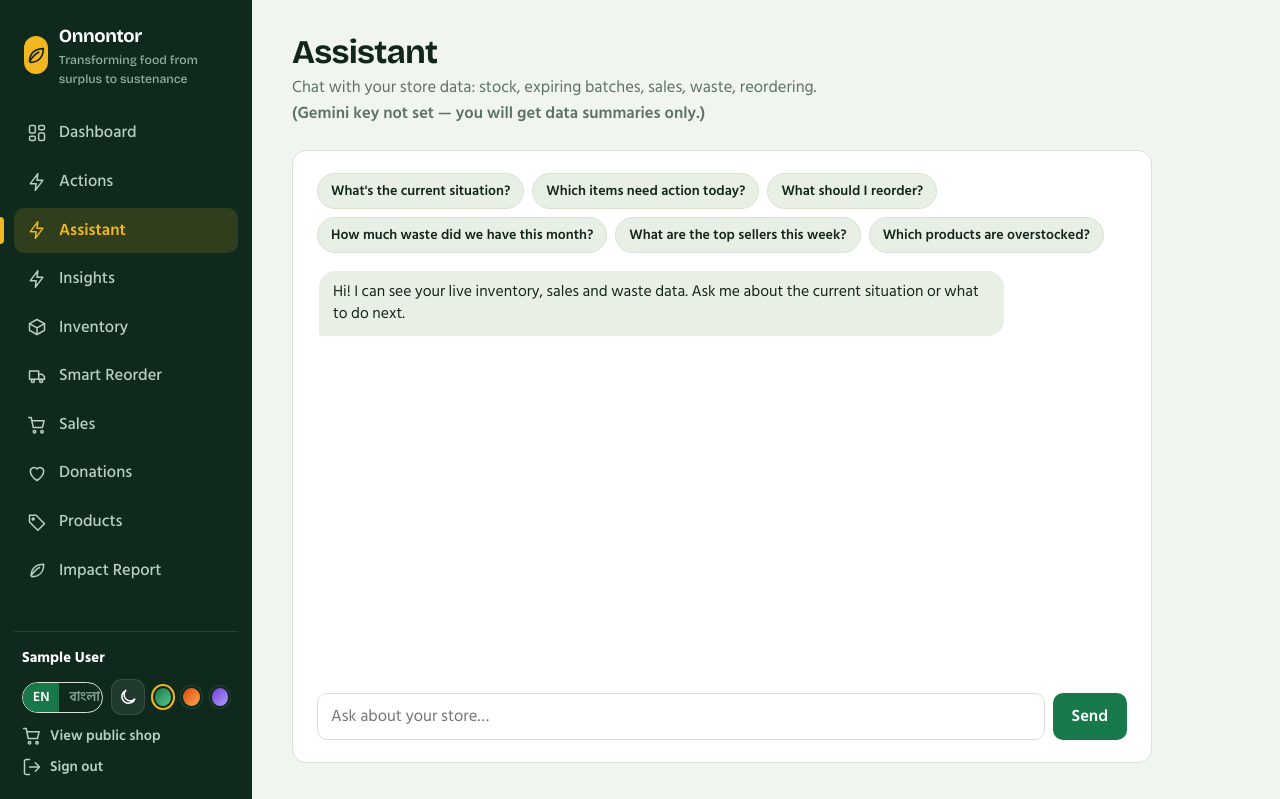
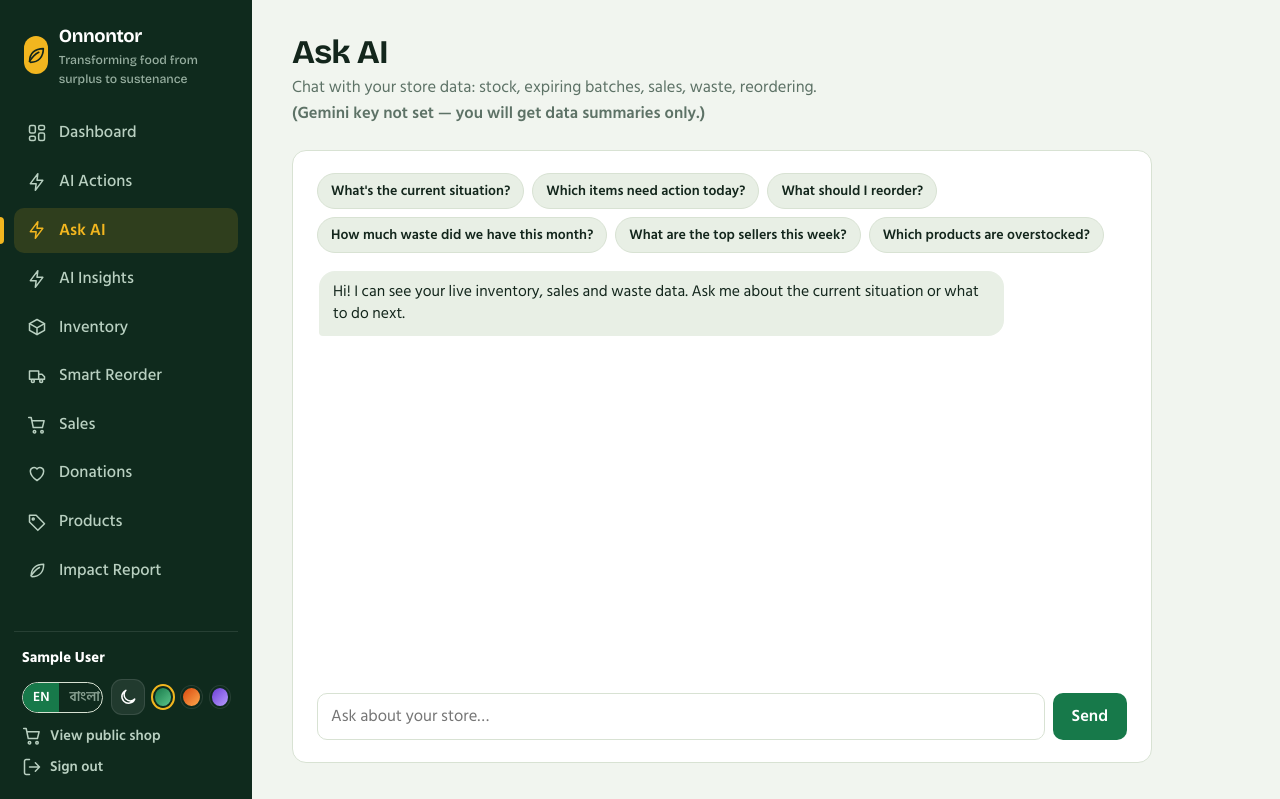
Before and after one commit to ibnath1122/foodwastezero, a Flask app: page /assistant in a window 1280 px wide. Shown: the top 799 px of the page. Run offline with Flask 3, Linux system fonts and the light colour scheme; the visitor is signed in with stand-in values (Sample User, id 1); data that the repository does not hold is empty; some libraries are stand-ins or nearby versions.

```diff
--- a/templates/ai_insights.html
+++ b/templates/ai_insights.html
@@ -1,9 +1,9 @@
 {% extends "base.html" %}
 {% from "_macros.html" import icon %}
-{% block title %}Insights{% endblock %}
+{% block title %}AI Insights{% endblock %}
 {% block content %}
 <div class="page-head">
-  <div><h1>Insights</h1><p>Reads the forecast engine's numbers and writes a plain-language action plan. All figures come from your data.</p></div>
+  <div><h1>AI Insights</h1><p>Gemini reads the forecast engine's numbers and writes a plain-language action plan. All figures come from your data.</p></div>
   <form method="post"><button class="btn" {{ '' if enabled else 'disabled' }}>{{ icon('i-refresh') }}{{ 'Re-analyse' if result else 'Analyse my store' }}</button></form>
 </div>
 
@@ -25,6 +25,6 @@
 </div>
 <p class="muted small" style="margin-top:14px">Generated by {{ model }} from live store data. Review before acting.</p>
 {% elif enabled and not error %}
-<div class="card empty">Press <b>Analyse my store</b> to generate today's briefing.</div>
+<div class="card empty">Press <b>Analyse my store</b> to generate today's AI briefing.</div>
 {% endif %}
 {% endblock %}
--- a/templates/assistant.html
+++ b/templates/assistant.html
@@ -1,7 +1,7 @@
 {% extends "base.html" %}
-{% block title %}Assistant{% endblock %}
+{% block title %}Ask AI{% endblock %}
 {% block content %}
-<div class="page-head"><div><h1>Assistant</h1><p>Chat with your store data: stock, expiring batches, sales, waste, reordering.{% if not enabled %} <b>(Gemini key not set — you will get data summaries only.)</b>{% endif %}</p></div></div>
+<div class="page-head"><div><h1>Ask AI</h1><p>Chat with your store data: stock, expiring batches, sales, waste, reordering.{% if not enabled %} <b>(Gemini key not set — you will get data summaries only.)</b>{% endif %}</p></div></div>
 <div class="card chatpage" id="adminchat" data-endpoint="{{ url_for('api_admin_chat') }}"
      data-hello="Hi! I can see your live inventory, sales and waste data. Ask me about the current situation or what to do next.">
   <div class="chips">
--- a/templates/base.html
+++ b/templates/base.html
@@ -3,7 +3,7 @@
 <head>
 <meta charset="utf-8">
 <meta name="viewport" content="width=device-width, initial-scale=1">
-<title>{% block title %}{{ 'অন্নান্তর' if lang=='bn' else 'Onnontor' }}{% endblock %} · {{ 'অন্নান্তর' if lang=='bn' else 'Onnontor' }}</title>
+<title>{% block title %}Dashboard{% endblock %} · {{ 'অন্নান্তর' if lang=='bn' else 'Onnontor' }}</title>
 {% include "_boot.html" %}
 </head>
 <body>
@@ -15,10 +15,10 @@
     <nav class="nav">
       {% set ep = request.endpoint %}
       <a href="{{ url_for('dashboard') }}" class="{{ 'active' if ep=='dashboard' }}">{{ icon('i-dash') }}Dashboard</a>
-      <a href="{{ url_for('recommendations') }}" class="{{ 'active' if ep=='recommendations' }}">{{ icon('i-bolt') }}Actions
+      <a href="{{ url_for('recommendations') }}" class="{{ 'active' if ep=='recommendations' }}">{{ icon('i-bolt') }}AI Actions
         {% if pending_count %}<span class="badge">{{ pending_count }}</span>{% endif %}</a>
-      <a href="{{ url_for('assistant') }}" class="{{ 'active' if ep=='assistant' }}">{{ icon('i-bolt') }}Assistant</a>
-      <a href="{{ url_for('ai_insights') }}" class="{{ 'active' if ep=='ai_insights' }}">{{ icon('i-bolt') }}Insights</a>
+      <a href="{{ url_for('assistant') }}" class="{{ 'active' if ep=='assistant' }}">{{ icon('i-bolt') }}Ask AI</a>
+      <a href="{{ url_for('ai_insights') }}" class="{{ 'active' if ep=='ai_insights' }}">{{ icon('i-bolt') }}AI Insights</a>
       <a href="{{ url_for('inventory') }}" class="{{ 'active' if ep in ('inventory','batch_new','forecast_page') }}">{{ icon('i-box') }}Inventory</a>
       <a href="{{ url_for('reorder') }}" class="{{ 'active' if ep=='reorder' }}">{{ icon('i-truck') }}Smart Reorder</a>
       <a href="{{ url_for('sales') }}" class="{{ 'active' if ep=='sales' }}">{{ icon('i-cart') }}Sales</a>
--- a/templates/recommendations.html
+++ b/templates/recommendations.html
@@ -1,13 +1,13 @@
 {% extends "base.html" %}
 {% from "_macros.html" import icon, cat_icon, pthumb %}
-{% block title %}Actions{% endblock %}
+{% block title %}AI Actions{% endblock %}
 {% block content %}
 <div class="page-head">
-  <div><h1>Actions</h1><p>Recommendations to save stock before it expires. Apply a markdown, donate, or dismiss.</p></div>
+  <div><h1>AI Actions</h1><p>Recommendations to save stock before it expires. Apply a markdown, donate, or dismiss.</p></div>
   <div class="stack">
     {% set n_disc = pending|selectattr('action_type','in',['discount','markdown'])|list|length %}
     {% if n_disc %}<form method="post" action="{{ url_for('apply_all_discounts') }}" onsubmit="return confirm('Apply all {{ n_disc }} suggested markdowns now?')"><button class="btn">{{ icon('i-check') }}Apply all markdowns ({{ n_disc }})</button></form>{% endif %}
-    <form method="post" action="{{ url_for('scan') }}"><button class="btn ghost">{{ icon('i-refresh') }}Re-run scan</button></form>
+    <form method="post" action="{{ url_for('scan') }}"><button class="btn ghost">{{ icon('i-refresh') }}Re-run AI scan</button></form>
   </div>
 </div>
 
```
Also changed, not shown: templates/dashboard.html (+5 -5 lines).
